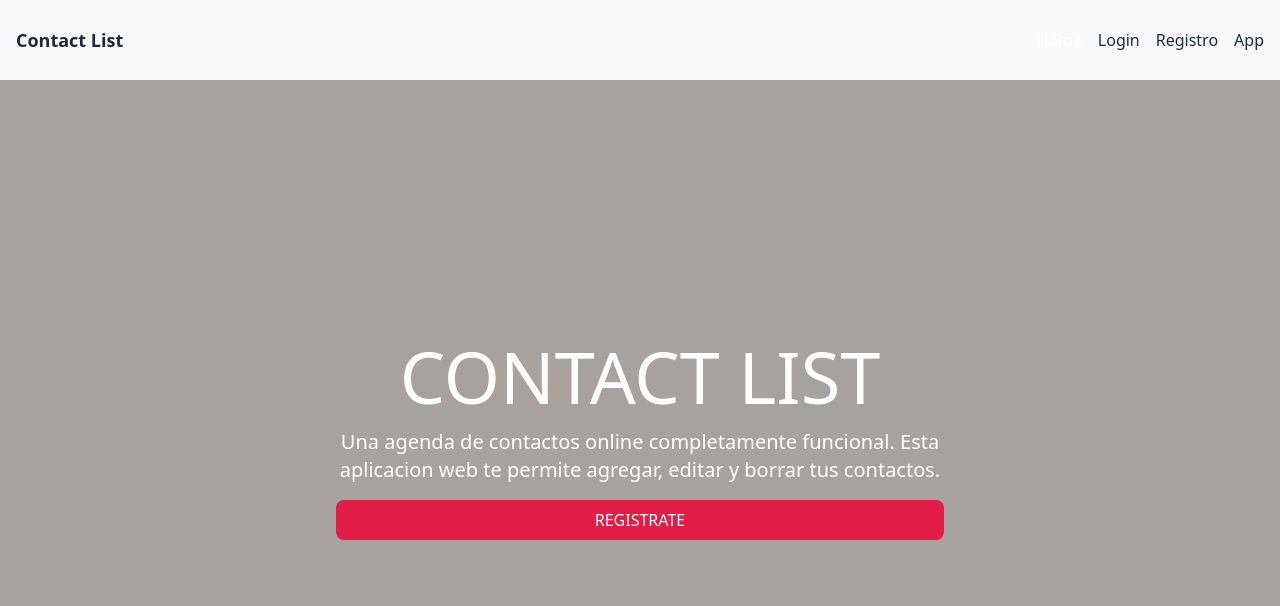
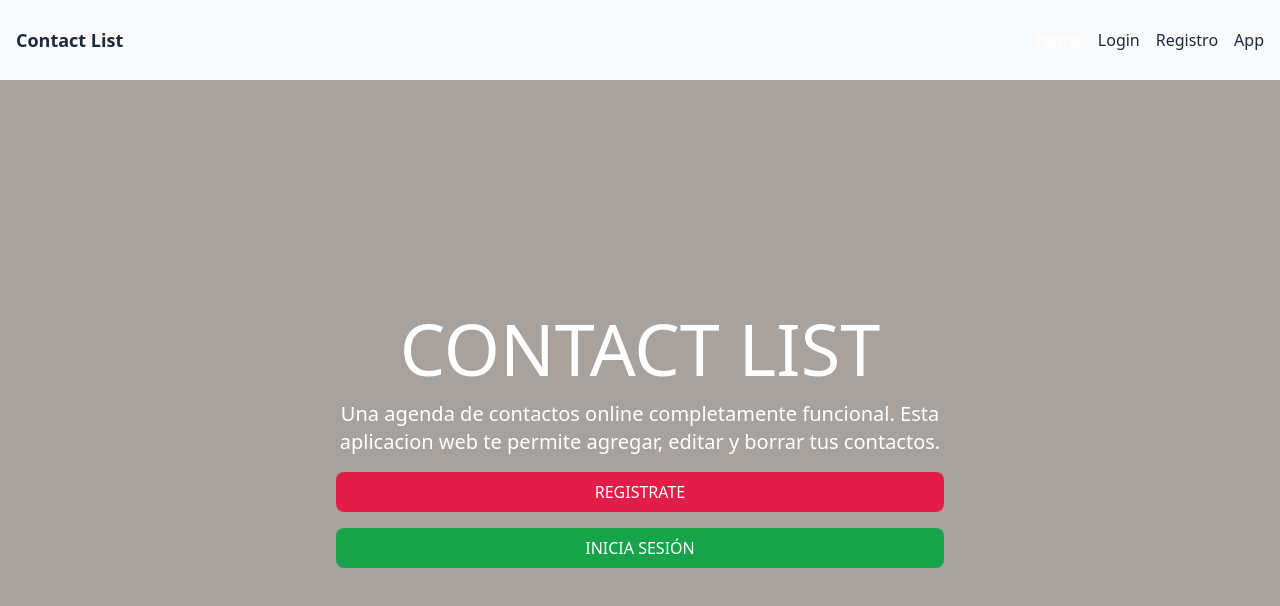
Before and after one commit to devjosealvarado/contact-list, a website: page views/home/index.html in a window 1280 px wide. Drawn offline with nearby package versions, Linux system fonts and the light colour scheme.

Commit message:
Update index.html
Agregado boton de login

```diff
--- a/views/home/index.html
+++ b/views/home/index.html
@@ -50,6 +50,8 @@
       <p>Una agenda de contactos online completamente funcional. Esta aplicacion web te permite agregar, editar y borrar tus contactos.</p>
       <a class="bg-rose-600 py-2 text-base px-4 rounded-lg hover:bg-rose-700 uppercase font-medium" id="main-btn"
         href="/signup">Registrate </a>
+      <a class="bg-green-600 py-2 text-base px-4 rounded-lg hover:bg-rose-700 uppercase font-medium" id="main-btn"
+        href="/login">Inicia Sesión </a>
     </div>
   </section>
   <script src="index.js"></script>
```
